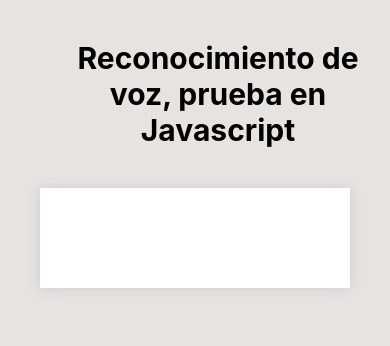
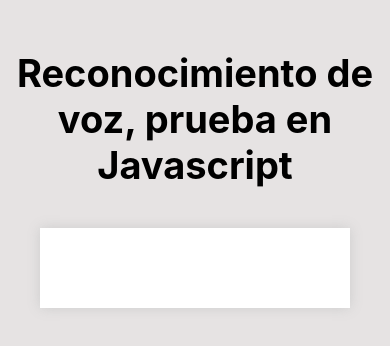
Before and after one commit to mavizjm/Reconocimiento-de-voz, a plain HTML site: page index.html in a window 390 px wide. Drawn offline with Linux system fonts and the light colour scheme.

Commit message:
Add files via upload

```diff
--- a/css/index.css
+++ b/css/index.css
@@ -20,3 +20,60 @@ h1{
     text-align: center;
 
 }
+
+@media only screen and (max-width: 600px) {
+    h1{
+        font-size: 30px;
+        text-align: center;
+    }
+
+}
+
+@media only screen and (max-width: 400px) {
+    h1{
+        font-size: 20px;
+        text-align: center;
+        margin: 30px 10px 10px 10px;
+    }
+
+}
+
+@media only screen and (max-width: 300px) {
+    h1{
+        font-size: 15px;
+        text-align: center;
+        margin: 30px 10px 10px 10px;
+    }
+
+}
+
+@media only screen and (max-width: 450px) {
+    h1{
+        font-size: 25px;
+        text-align: center;
+        margin: 50px 10px 10px 10px;
+    }
+
+}
+
+@media only screen and (max-width: 900px) {
+    h1{
+        font-size: 33px;
+        text-align: center;
+        margin: 50px 10px 10px 10px;
+    }
+
+}
+@media only screen and (max-width: 1200px) {
+    h1{
+        font-size: 38px;
+        text-align: center;
+        margin: 50px 10px 10px 10px;
+    }
+    div{
+        padding: 40px;
+        margin: 40px;
+        box-shadow: 0px 0px 12px #ccc;
+        background-color: #fff;
+    }
+}
```
